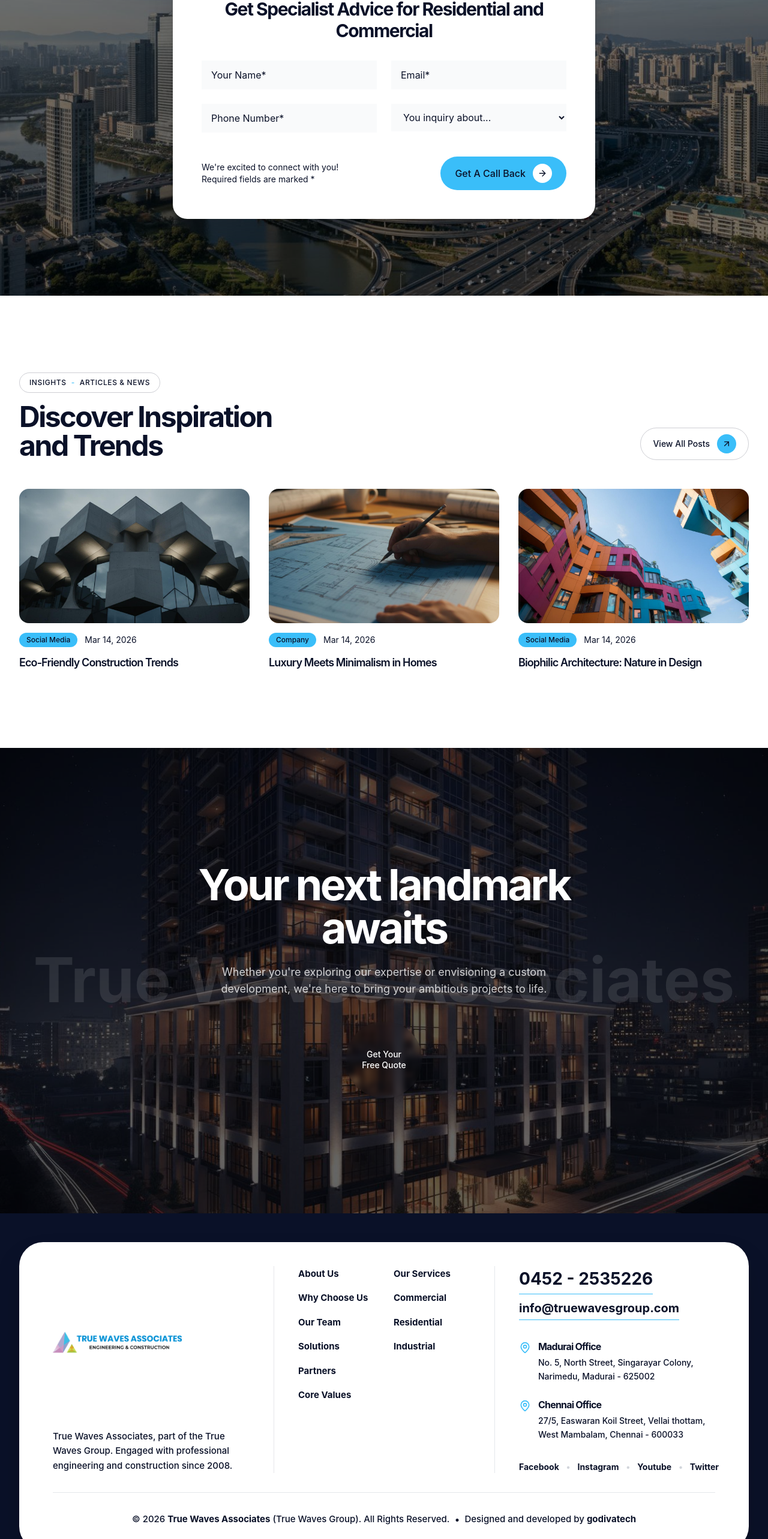
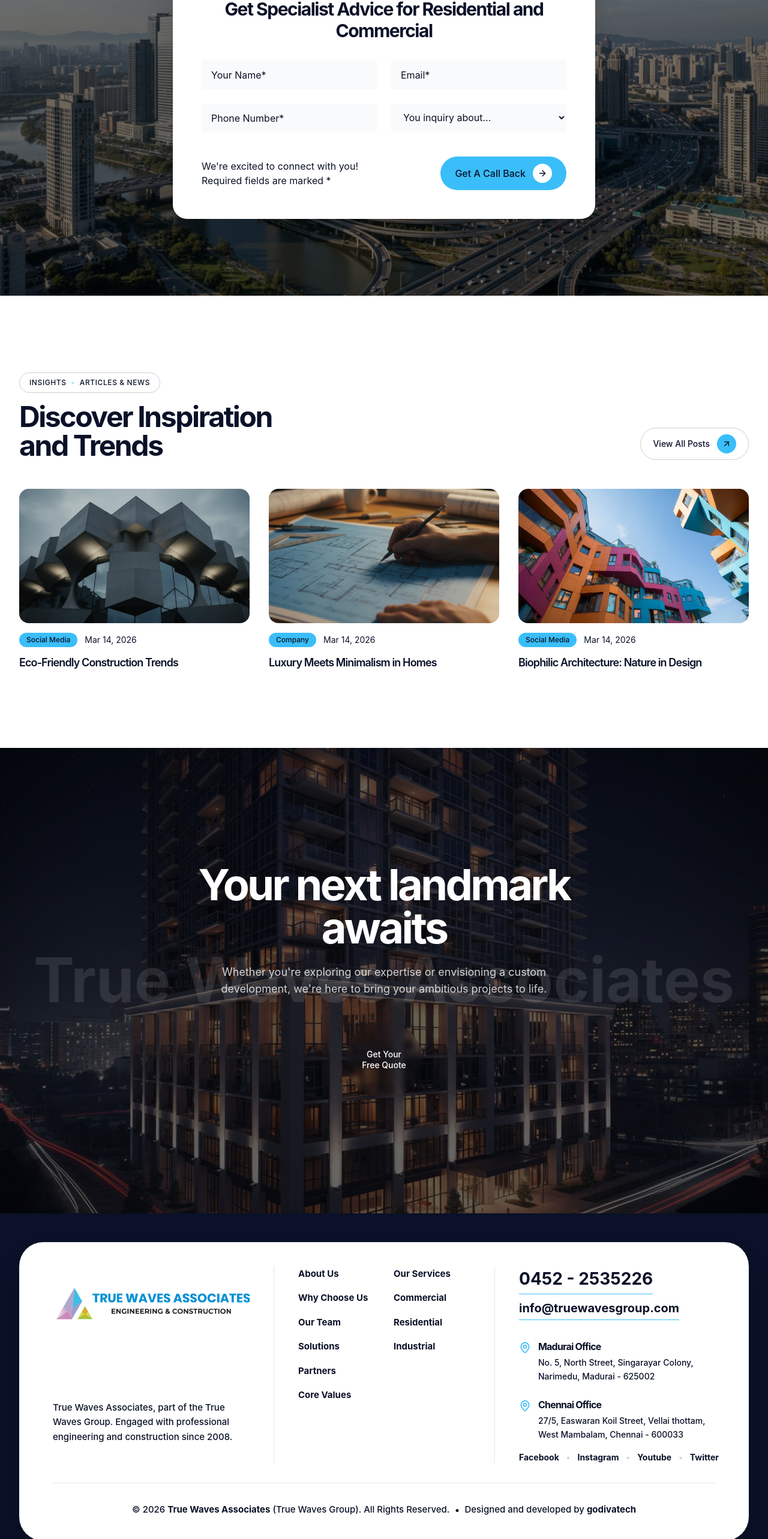
Before and after one commit to godivatech/truewaves_associates_website, a React (Vite) app: page / in a window 1280 px wide. Shown: the part 7962-10528 px from the top of the page at 60% size. Built offline with nearby package versions, Linux system fonts and the light colour scheme; no server answers.

Commit message:
UI changes

```diff
--- a/src/components/AccreditationsSection.tsx
+++ b/src/components/AccreditationsSection.tsx
@@ -14,28 +14,10 @@ const certifications = [
     image: "/images/certificates/Tamilnadu icon awards.jpeg"
   },
   {
-    title: "Badminton Tournament Organizer Award",
-    subtitle: "Sportsmanship & Service",
-    description: "Recognized for successfully organizing a state-level badminton tournament for civil engineers, promoting sportsmanship and professional unity.",
-    image: "/images/certificates/new/Badminton Tournament Organizer Award.jpeg"
-  },
-  {
-    title: "State-Level Cricket Tournament",
-    subtitle: "Teamwork & Excellence",
-    description: "Awarded by AMCE for securing runner-up position in the FACEAT state-level cricket tournament, showcasing teamwork and competitive excellence.",
-    image: "/images/certificates/new/State-Level Cricket Tournament.jpeg"
-  },
-  {
     title: "Hunger Relief Achievement Award",
     subtitle: "Community Service",
     description: "Awarded by the International Association of Lions Clubs for exceptional contribution to hunger relief initiatives and dedicated community service.",
     image: "/images/certificates/new/Hunger Relief Achievement Award.jpeg"
-  },
-  {
-    title: "BMC State Conference 2025",
-    subtitle: "Leadership Recognition",
-    description: "Recognized as a Chief Guest at the BMC State Conference 2025, highlighting leadership excellence and active contribution to the professional community.",
-    image: "/images/certificates/new/BMC State Conference 2025 – Chief Guest Recognition.jpeg"
   },
   {
     title: "Youth Development Recognition",
--- a/src/sections/ContactSection.tsx
+++ b/src/sections/ContactSection.tsx
@@ -116,7 +116,7 @@ export default function ContactSection() {
             </div>
 
             <div className="flex flex-col sm:flex-row items-center justify-between gap-4 pt-4">
-              <p className="text-sm text-muted-foreground">
+              <p className="text-base text-muted-foreground">
                 We're excited to connect with you!
                 <br />
                 Required fields are marked *
--- a/src/sections/Footer.tsx
+++ b/src/sections/Footer.tsx
@@ -50,16 +50,16 @@ export default function Footer() {
                     <div className="grid grid-cols-1 md:grid-cols-12 gap-y-10 lg:gap-x-0">
 
                         {/* Logo & Description */}
-                        <div className="md:col-span-4 flex flex-col justify-between lg:pr-10">
+                        <div className="md:col-span-4 flex flex-col justify-start lg:pr-10">
                             <a href="/" className="block">
                                 <img
                                     src="/images/Logo%202.png"
                                     alt="TrueWaves Logo"
-                                    className="h-44 sm:h-52 xl:h-60 w-auto object-contain transform scale-120 origin-left lg:-ml-3"
+                                    className="h-28 sm:h-32 xl:h-36 w-auto object-contain transform scale-[2.5] origin-top-left -translate-y-32 lg:-ml-3"
                                 />
                             </a>
 
-                            <div className="mt-6 sm:mt-8">
+                            <div className="mt-16 sm:mt-20">
                                 <p className="text-[15px] text-muted-foreground leading-relaxed font-medium md:max-w-xs">
                                     True Waves Associates, part of the True Waves Group. Engaged with professional engineering and construction since 2008.
                                 </p>
```
